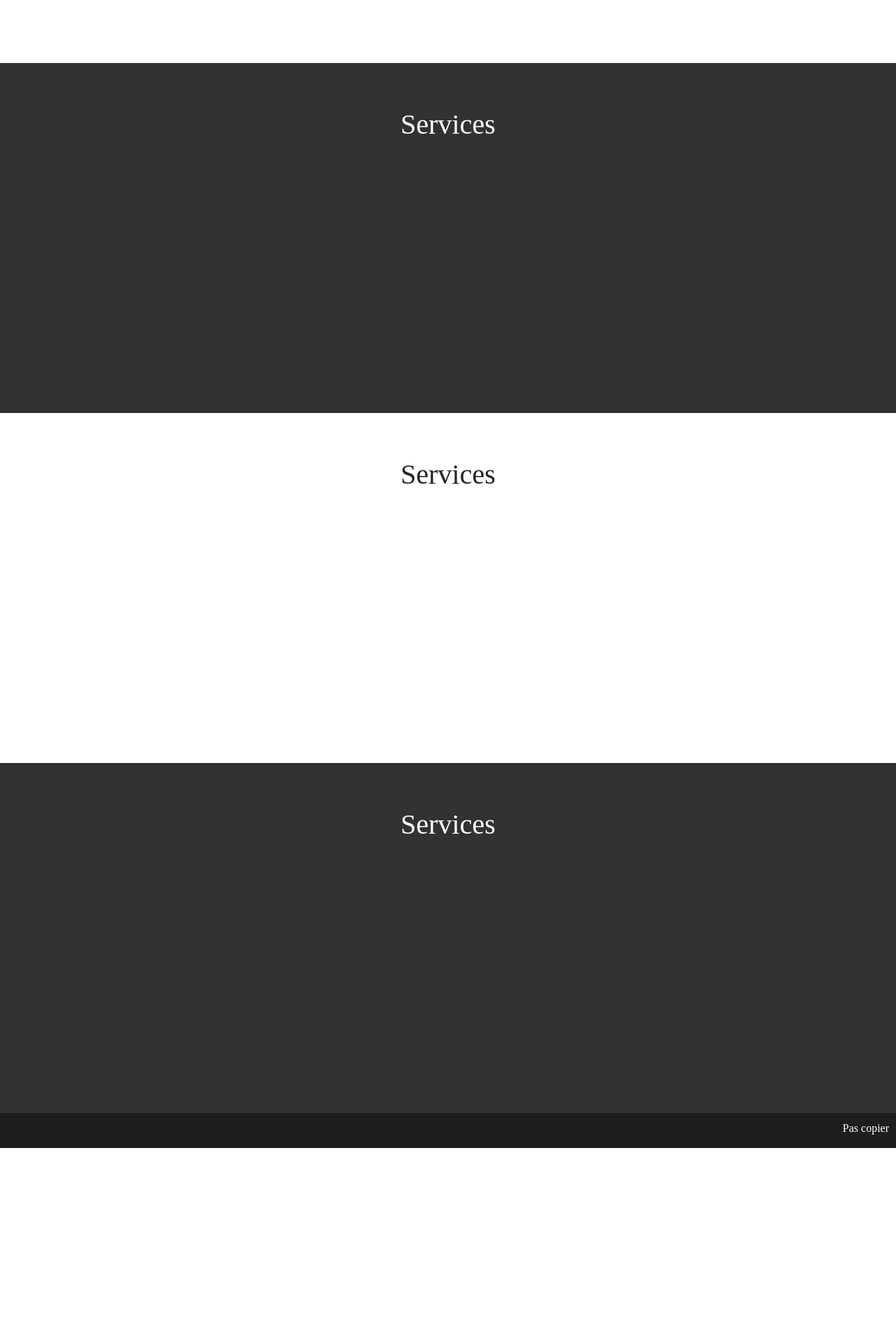
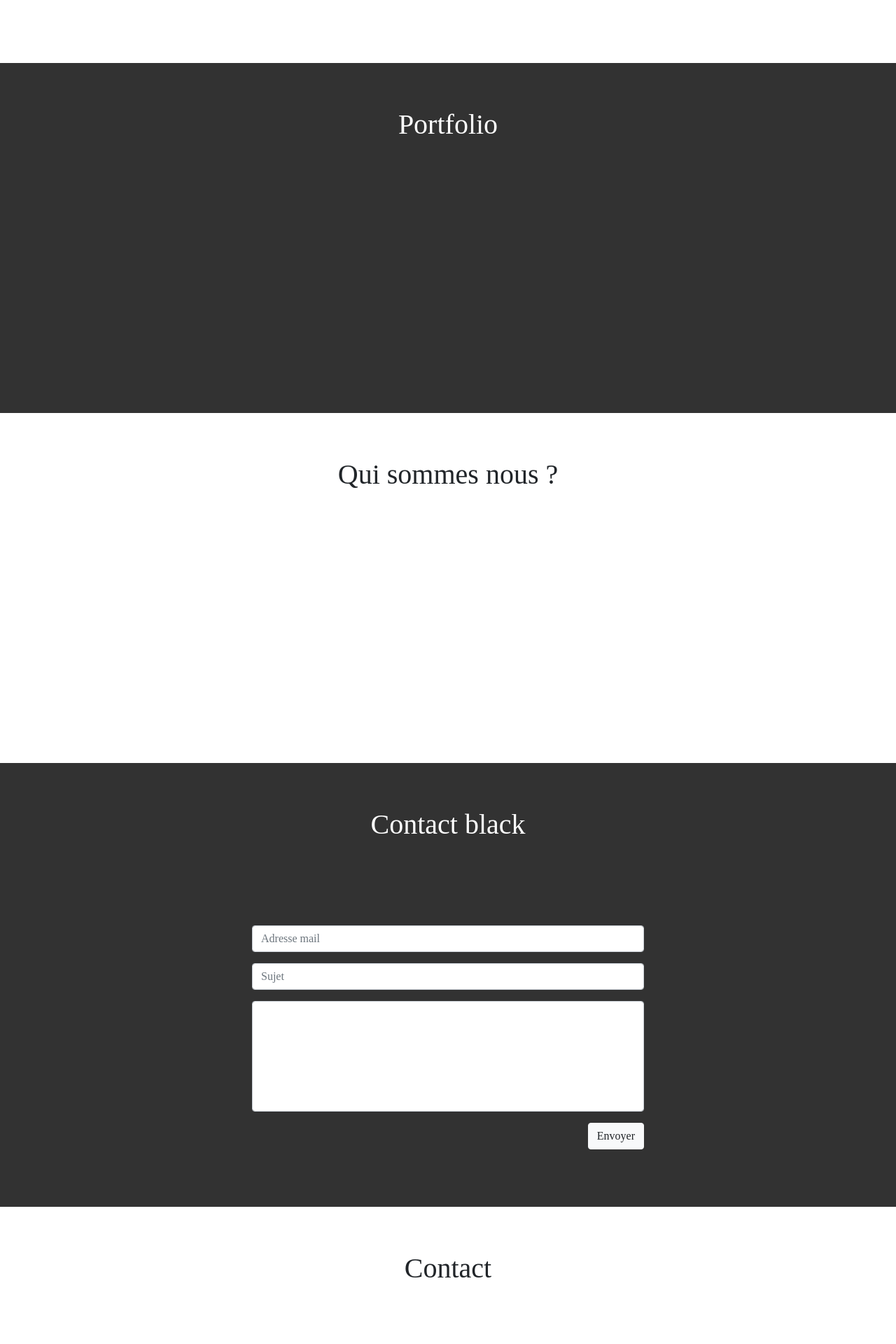
Before and after one commit to raphaelCharre/DeusExSoftware, a Vue app in the folder deusexsoftware/: page /contact in a window 1280 px wide. Shown: the part 480-2400 px from the top of the page at 70% size. Before the commit the page ends 2120 px from the top, so only its background shows below. Built offline with nearby package versions, Linux system fonts and the light colour scheme; a web font is replaced by a local one.

Commit message:
2-rc-19-12-18
- contact component
- contact dark

```diff
--- /dev/null
+++ b/deusexsoftware/src/components/ContactForm.vue
@@ -0,0 +1,53 @@
+<template>
+  <div id="contact-container" :class="[dark?'dark':'']">
+    <div class="col-lg-6 offset-lg-3">
+        <b-form class="container">
+            <b-form-group id="labelInputMail"
+                            label-for="inputMail">
+                <b-form-input id="inputMail"
+                            type="email"
+                            v-model="from"
+                            required
+                            placeholder="Adresse mail">
+                </b-form-input>
+            </b-form-group>
+
+            <b-form-group id="labelInputSubject"
+                            label-for="inputSubject">
+                <b-form-input id="inputSubject"
+                            type="text"
+                            v-model="subject"
+                            required
+                            placeholder="Sujet">
+                </b-form-input>
+            </b-form-group>
+
+            <b-form-group id="labelInputContent"
+                            label-for="inputContent">
+                <b-form-textarea  id="inputContent"
+                            type="email"
+                            v-model="content"
+                            :rows="6"
+                            :max-rows="20"
+                            required>
+                </b-form-textarea >
+            </b-form-group>
+            <b-button type="submit" class="float-right" :variant="dark?'light':'dark'">Envoyer</b-button>
+        </b-form>
+    </div>
+</div>
+</template>
+
+<script>
+export default {
+  name: "contact-form",
+  props: ['dark']
+};
+</script>
+
+<style scoped>
+  #contact-container{
+        margin-top: 50px;
+        padding: 50px 0px 100px 0px;
+    }
+</style>
--- a/deusexsoftware/src/components/NavBar.vue
+++ b/deusexsoftware/src/components/NavBar.vue
@@ -38,5 +38,6 @@ export default {
 
 #navbar{
   background-color:rgba(30, 30, 30, 1);
+  z-index: 9999;
 }
 </style>
--- a/deusexsoftware/src/main.js
+++ b/deusexsoftware/src/main.js
@@ -8,6 +8,7 @@ import router from './router'
 import App from './App'
 import NavBar from './components/NavBar'
 import Footer from './components/Footer'
+import ContactForm from './components/ContactForm'
 
 //Style
 import 'bootstrap/dist/css/bootstrap.css'
@@ -18,6 +19,7 @@ Vue.config.productionTip = false
 
 Vue.component('nav-bar', NavBar);
 Vue.component('app-footer', Footer);
+Vue.component('contact-form', ContactForm);
 
 new Vue({
   el: '#app',
--- a/deusexsoftware/src/pages/ContactPage.vue
+++ b/deusexsoftware/src/pages/ContactPage.vue
@@ -6,46 +6,8 @@
             </h1>
             <hr>
         </div>
-        <div id="contact-container">
-            <div class="col-lg-6 offset-lg-3">
-                <b-form class="container">
-                    <b-form-group id="labelInputMail"
-                                    label-for="inputMail">
-                        <b-form-input id="inputMail"
-                                    type="email"
-                                    v-model="from"
-                                    required
-                                    placeholder="Adresse mail">
-                        </b-form-input>
-                    </b-form-group>
-
-                    <b-form-group id="labelInputSubject"
-                                    label-for="inputSubject">
-                        <b-form-input id="inputSubject"
-                                    type="text"
-                                    v-model="subject"
-                                    required
-                                    placeholder="Sujet">
-                        </b-form-input>
-                    </b-form-group>
-
-                    <b-form-group id="labelInputContent"
-                                    label-for="inputContent">
-                        <b-form-textarea  id="inputContent"
-                                    type="email"
-                                    v-model="content"
-                                    :rows="6"
-                                    :max-rows="20"
-                                    required>
-                        </b-form-textarea >
-                    </b-form-group>
-                    <b-button type="submit" class="float-right" variant="light">Envoyer</b-button>
-                </b-form>
-            </div>
-        </div>
+        <contact-form :dark="true"></contact-form>
     </div>
-
-
 </template>
 
 <script>
@@ -63,10 +25,5 @@ export default {
 </script>
 
 <style scoped>
-    #contact-container{
-        margin-top: 50px;
-        padding: 50px 0px 100px 0px;
-        background-color:rgba(50, 50, 50, 1);
-        color: white;
-    }
+
 </style>
--- a/deusexsoftware/src/pages/HomePage.vue
+++ b/deusexsoftware/src/pages/HomePage.vue
@@ -5,17 +5,22 @@
         </div>
 
         <div class="bloc dark">
-            <h1 class="my-4 page-title">Services</h1>
+            <h1 class="my-4 page-title">Portfolio</h1>
         </div>
 
         <div class="bloc">
-            <h1 class="my-4 page-title">Services</h1>
+            <h1 class="my-4 page-title">Qui sommes nous ?</h1>
         </div>
 
         <div class="bloc dark">
-            <h1 class="my-4 page-title">Services</h1>
+            <h1 class="my-4 page-title">Contact black</h1>
+            <contact-form :dark="true"></contact-form>
         </div>
 
+        <div class="bloc">
+            <h1 class="my-4 page-title">Contact</h1>
+            <contact-form :dark="false"></contact-form>
+        </div>
     </div>
 </template>
 
```
